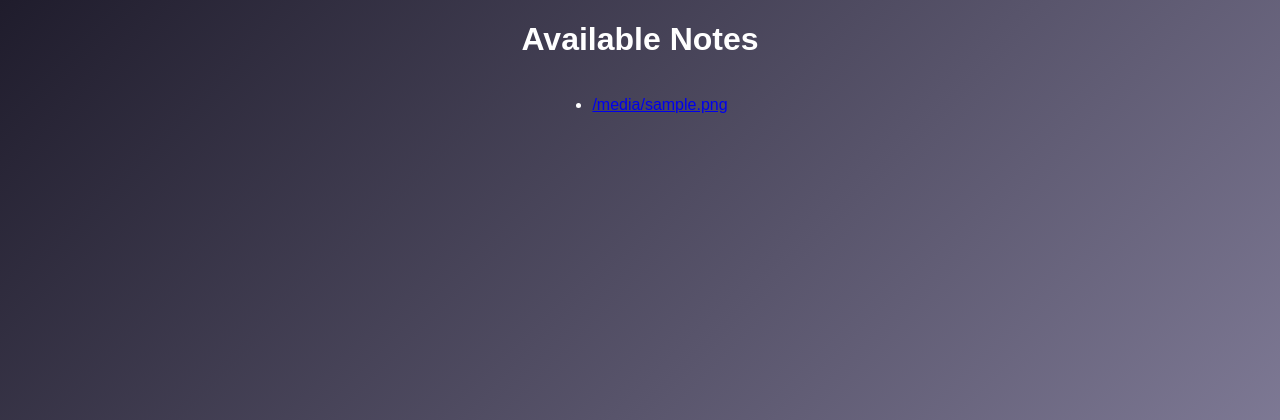
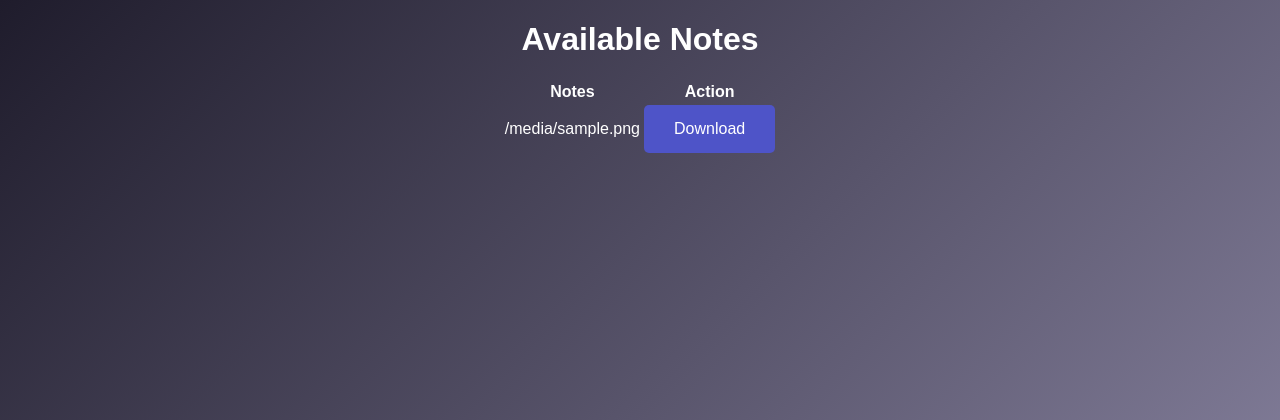
Before and after one commit to samudhan2008/-Sharing-Site, a Flask app: page /notes in a window 1280 px wide. Shown: the top 420 px of the page. Run offline with Flask 2, Linux system fonts and the light colour scheme; a database or web service that is not in the repository returns one stand-in record (values such as "Sample title").

Commit message:
Update notes.html

```diff
--- a/templates/notes.html
+++ b/templates/notes.html
@@ -1,21 +1,30 @@
 <!DOCTYPE html>
 <html lang="en">
-    <link rel="stylesheet" href="/static/style.css">
 <head>
     <meta charset="UTF-8">
+    <link rel="stylesheet" href="/static/style.css">
     <meta name="viewport" content="width=device-width, initial-scale=1.0">
     <title>Available Notes</title>
 </head>
 <body>
     <h1>Available Notes</h1>
     {% if notes %}
-        <ul>
-            {% for note in notes %}
-                <li>
-                    <a href="/api/download/{{ note.filename }}">{{ note.filename }}</a>
-                </li>
-            {% endfor %}
-        </ul>
+        <table>
+            <thead>
+                <tr>
+                    <th>Notes</th>
+                    <th>Action</th>
+                </tr>
+            </thead>
+            <tbody>
+                {% for note in notes %}
+                    <tr>
+                        <td>{{ note.filename }}</td>
+                        <td><a href="/api/download/{{ note.filename }}"><button>Download</button></a></td>
+                    </tr>
+                {% endfor %}
+            </tbody>
+        </table>
     {% else %}
         <p>No notes available.</p>
     {% endif %}
```
